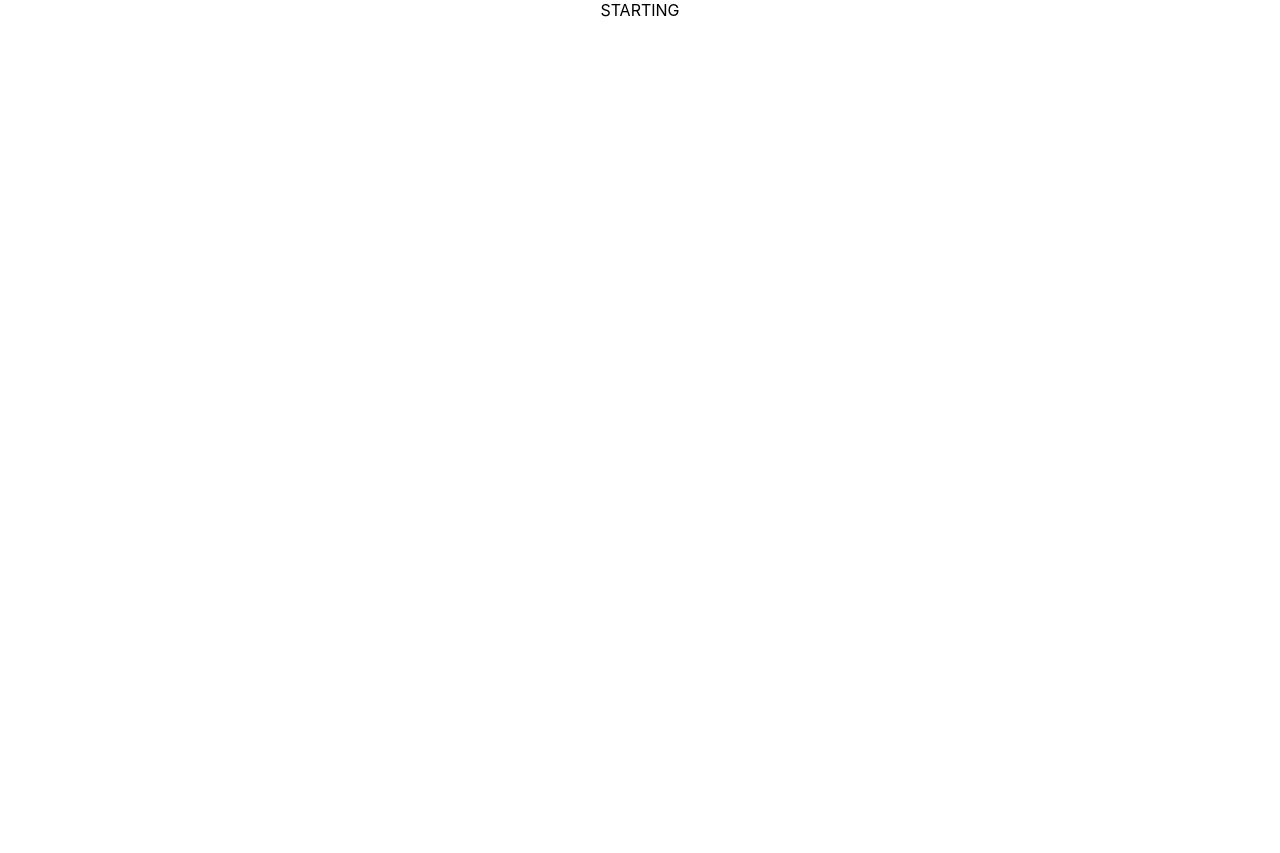
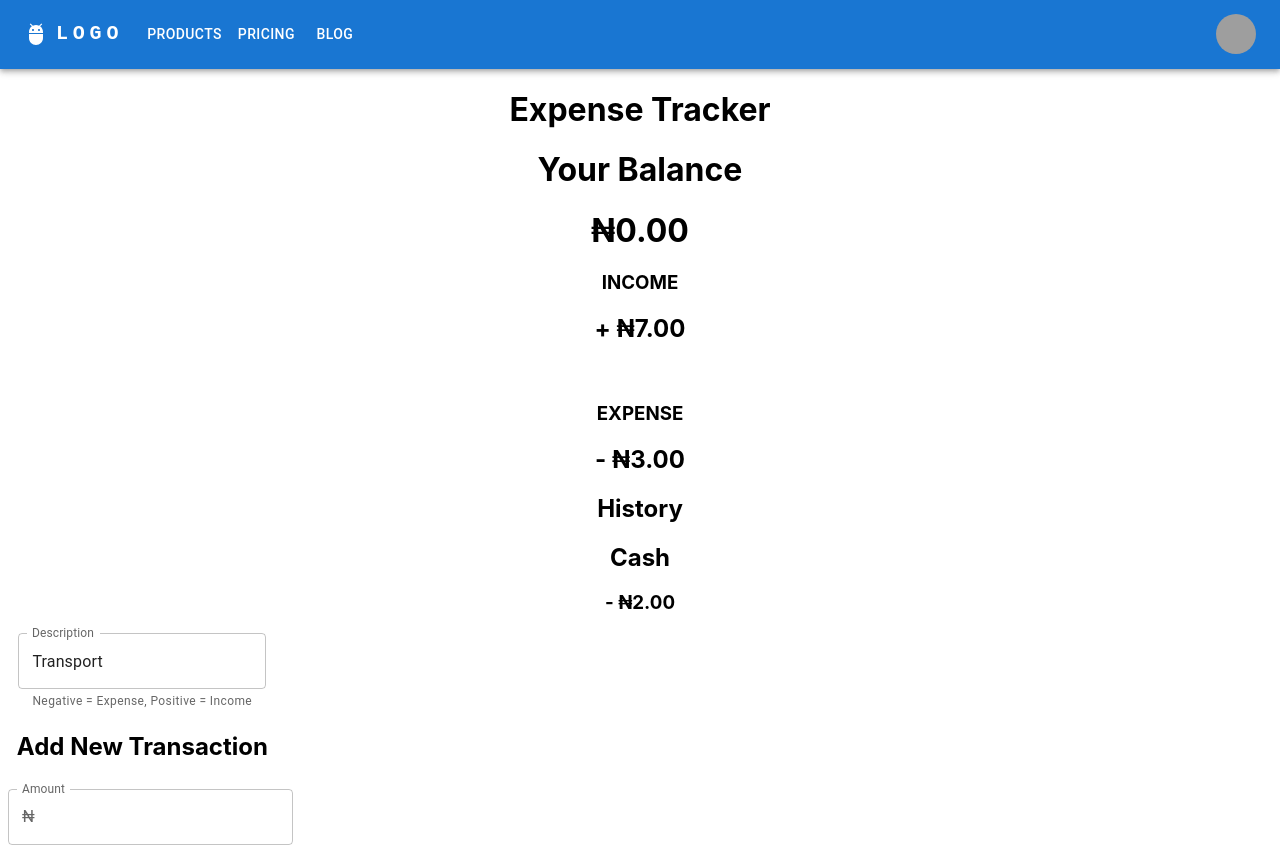
Before and after one commit to maximus-kai/Budget, a React (Create React App) app: page / in a window 1280 px wide. Before the commit the page ends 800 px from the top, so only its background shows below. Built offline with nearby package versions, Linux system fonts and the light colour scheme; grey boxes are pictures that could not be loaded.

Commit message:
Updating the UI

```diff
--- a/package.json
+++ b/package.json
@@ -3,6 +3,10 @@
   "version": "0.1.0",
   "private": true,
   "dependencies": {
+    "@emotion/react": "^11.11.4",
+    "@emotion/styled": "^11.11.0",
+    "@mui/icons-material": "^5.15.13",
+    "@mui/material": "^5.15.13",
     "@testing-library/jest-dom": "^5.17.0",
     "@testing-library/react": "^13.4.0",
     "@testing-library/user-event": "^13.5.0",
--- a/public/index.html
+++ b/public/index.html
@@ -2,42 +2,16 @@
 <html lang="en">
   <head>
     <meta charset="utf-8" />
-    <link rel="icon" href="%PUBLIC_URL%/favicon.ico" />
     <meta name="viewport" content="width=device-width, initial-scale=1" />
     <meta name="theme-color" content="#000000" />
     <meta
-      name="description"
-      content="Web site created using create-react-app"
+      name="Budget App for tracking expenses"
+      content="Budget App"
     />
-    <link rel="apple-touch-icon" href="%PUBLIC_URL%/logo192.png" />
-    <!--
-      manifest.json provides metadata used when your web app is installed on a
-      user's mobile device or desktop. See https://developers.google.com/web/fundamentals/web-app-manifest/
-    -->
-    <link rel="manifest" href="%PUBLIC_URL%/manifest.json" />
-    <!--
-      Notice the use of %PUBLIC_URL% in the tags above.
-      It will be replaced with the URL of the `public` folder during the build.
-      Only files inside the `public` folder can be referenced from the HTML.
-
-      Unlike "/favicon.ico" or "favicon.ico", "%PUBLIC_URL%/favicon.ico" will
-      work correctly both with client-side routing and a non-root public URL.
-      Learn how to configure a non-root public URL by running `npm run build`.
-    -->
     <title>React App</title>
   </head>
   <body>
     <noscript>You need to enable JavaScript to run this app.</noscript>
     <div id="root"></div>
-    <!--
-      This HTML file is a template.
-      If you open it directly in the browser, you will see an empty page.
-
-      You can add webfonts, meta tags, or analytics to this file.
-      The build step will place the bundled scripts into the <body> tag.
-
-      To begin the development, run `npm start` or `yarn start`.
-      To create a production bundle, use `npm run build` or `yarn build`.
-    -->
   </body>
 </html>
--- a/src/App.css
+++ b/src/App.css
@@ -1,38 +1,3 @@
 .App {
   text-align: center;
 }
-
-.App-logo {
-  height: 40vmin;
-  pointer-events: none;
-}
-
-@media (prefers-reduced-motion: no-preference) {
-  .App-logo {
-    animation: App-logo-spin infinite 20s linear;
-  }
-}
-
-.App-header {
-  background-color: #282c34;
-  min-height: 100vh;
-  display: flex;
-  flex-direction: column;
-  align-items: center;
-  justify-content: center;
-  font-size: calc(10px + 2vmin);
-  color: white;
-}
-
-.App-link {
-  color: #61dafb;
-}
-
-@keyframes App-logo-spin {
-  from {
-    transform: rotate(0deg);
-  }
-  to {
-    transform: rotate(360deg);
-  }
-}
--- a/src/App.js
+++ b/src/App.js
@@ -1,9 +1,20 @@
 import './App.css';
+import AddTransaction from './Components/AddTransaction';
+import Balance from './Components/Balance';
+import Heading from './Components/Heading';
+import History from './Components/History';
+import Summary from './Components/Summary';
+import Nav  from './Components/Nav';
 
 function App() {
   return (
     <div className="App">
-      STARTING
+      <Nav/>
+      <Heading/>
+      <Balance/>
+      <Summary/>
+      <History/>
+      <AddTransaction/>
     </div>
   );
 }
--- /dev/null
+++ b/src/Components/AddTransaction.js
@@ -0,0 +1,51 @@
+import * as React from 'react';
+import Box from '@mui/material/Box';
+import OutlinedInput from '@mui/material/OutlinedInput';
+import InputLabel from '@mui/material/InputLabel';
+import InputAdornment from '@mui/material/InputAdornment';
+import FormControl from '@mui/material/FormControl';
+import { TextField } from '@mui/material';
+
+
+export default function AddTransaction() {
+
+
+
+  // const AddTransaction = () => {
+//   return (
+//     <div>
+//
+//         <h2>Description</h2>
+//         <input placeHolder='Description'>
+//         </input>
+//         <h2>Amount-(Negative = Expense, Positive = Income) </h2>
+//         <input placeHolder='Amount'>
+//         </input>
+//         <Button variant="contained">Add Transaction</Button>
+//     </div>
+//   )
+// }
+
+// export default AddTransaction
+  return (
+    <Box sx={{ display: 'flex', flexWrap: 'wrap' }}>
+      <div>
+      <TextField
+          id="outlined-helperText"
+          label="Description"
+          defaultValue="Transport"
+          helperText="Negative = Expense, Positive = Income"
+        />
+      <h2>Add New Transaction</h2>
+        <FormControl fullWidth sx={{ m: 1 }}>
+          <InputLabel htmlFor="outlined-adornment-amount">Amount</InputLabel>
+          <OutlinedInput
+            id="outlined-adornment-amount"
+            startAdornment={<InputAdornment position="start">₦</InputAdornment>}
+            label="Amount"
+          />
+        </FormControl>
+      </div>
+    </Box>
+  );
+}
--- /dev/null
+++ b/src/Components/Balance.js
@@ -0,0 +1,12 @@
+import React from 'react'
+
+const Balance = () => {
+  return (
+    <div>
+        <h1>Your Balance</h1>
+        <h1> ₦0.00</h1>
+    </div>
+  )
+}
+
+export default Balance
--- /dev/null
+++ b/src/Components/Heading.js
@@ -0,0 +1,13 @@
+import React from 'react'
+
+const Heading = () => {
+  return (
+    <div>
+        <h1>
+        Expense Tracker
+        </h1>
+    </div>
+  )
+}
+
+export default Heading
--- /dev/null
+++ b/src/Components/History.js
@@ -0,0 +1,13 @@
+import React from 'react'
+
+const History = () => {
+  return (
+    <div>
+        <h2>History</h2>
+        <h2>Cash</h2>
+        <h3>- ₦2.00</h3>
+    </div>
+  )
+}
+
+export default History
--- a/src/Components/Nav.js
+++ b/src/Components/Nav.js
@@ -1,7 +1,170 @@
-import React from 'react'
+import React from 'react';
+// import { useState } from 'react';
+import AppBar from '@mui/material/AppBar';
+import Box from '@mui/material/Box';
+import Toolbar from '@mui/material/Toolbar';
+import IconButton from '@mui/material/IconButton';
+import Typography from '@mui/material/Typography';
+import Menu from '@mui/material/Menu';
+import MenuIcon from '@mui/icons-material/Menu';
+import Container from '@mui/material/Container';
+import Avatar from '@mui/material/Avatar';
+import Button from '@mui/material/Button';
+import Tooltip from '@mui/material/Tooltip';
+import MenuItem from '@mui/material/MenuItem';
+import AdbIcon from '@mui/icons-material/Adb';
 
-export const Nav = () => {
+const pages = ['Products', 'Pricing', 'Blog'];
+const settings = ['Profile', 'Account', 'Dashboard', 'Logout'];
+function Nav() {
+
+  const [anchorElNav, setAnchorElNav] = React.useState(null);
+  const [anchorElUser, setAnchorElUser] = React.useState(null);
+
+  const handleOpenNavMenu = (event) => {
+    setAnchorElNav(event.currentTarget);
+  };
+  const handleOpenUserMenu = (event) => {
+    setAnchorElUser(event.currentTarget);
+  };
+
+  const handleCloseNavMenu = () => {
+    setAnchorElNav(null);
+  };
+
+  const handleCloseUserMenu = () => {
+    setAnchorElUser(null);
+  };
   return (
-    <div>Nav</div>
-  )
+
+    <AppBar position="static">
+      <Container maxWidth="xl">
+
+{/* my code */}
+
+
+
+
+    {/* my code */}
+        <Toolbar disableGutters>
+          <AdbIcon sx={{ display: { xs: 'none', md: 'flex' }, mr: 1 }} />
+          <Typography
+            variant="h6"
+            noWrap
+            component="a"
+            href="#app-bar-with-responsive-menu"
+            sx={{
+              mr: 2,
+              display: { xs: 'none', md: 'flex' },
+              fontFamily: 'monospace',
+              fontWeight: 700,
+              letterSpacing: '.3rem',
+              color: 'inherit',
+              textDecoration: 'none',
+            }}
+          >
+            LOGO
+          </Typography>
+
+          <Box sx={{ flexGrow: 1, display: { xs: 'flex', md: 'none' } }}>
+            <IconButton
+              size="large"
+              aria-label="account of current user"
+              aria-controls="menu-appbar"
+              aria-haspopup="true"
+              onClick={handleOpenNavMenu}
+              color="inherit"
+            >
+              <MenuIcon />
+            </IconButton>
+            <Menu
+              id="menu-appbar"
+              anchorEl={anchorElNav}
+              anchorOrigin={{
+                vertical: 'bottom',
+                horizontal: 'left',
+              }}
+              keepMounted
+              transformOrigin={{
+                vertical: 'top',
+                horizontal: 'left',
+              }}
+              open={Boolean(anchorElNav)}
+              onClose={handleCloseNavMenu}
+              sx={{
+                display: { xs: 'block', md: 'none' },
+              }}
+            >
+              {pages.map((page) => (
+                <MenuItem key={page} onClick={handleCloseNavMenu}>
+                  <Typography textAlign="center">{page}</Typography>
+                </MenuItem>
+              ))}
+            </Menu>
+          </Box>
+          <AdbIcon sx={{ display: { xs: 'flex', md: 'none' }, mr: 1 }} />
+          <Typography
+            variant="h5"
+            noWrap
+            component="a"
+            href="#app-bar-with-responsive-menu"
+            sx={{
+              mr: 2,
+              display: { xs: 'flex', md: 'none' },
+              flexGrow: 1,
+              fontFamily: 'monospace',
+              fontWeight: 700,
+              letterSpacing: '.3rem',
+              color: 'inherit',
+              textDecoration: 'none',
+            }}
+          >
+            LOGO
+          </Typography>
+          <Box sx={{ flexGrow: 1, display: { xs: 'none', md: 'flex' } }}>
+            {pages.map((page) => (
+              <Button
+                key={page}
+                onClick={handleCloseNavMenu}
+                sx={{ my: 2, color: 'white', display: 'block' }}
+              >
+                {page}
+              </Button>
+            ))}
+          </Box>
+
+          <Box sx={{ flexGrow: 0 }}>
+            <Tooltip title="Open settings">
+              <IconButton onClick={handleOpenUserMenu} sx={{ p: 0 }}>
+                <Avatar alt="Remy Sharp" src="/static/images/avatar/2.jpg" />
+              </IconButton>
+            </Tooltip>
+            <Menu
+              sx={{ mt: '45px' }}
+              id="menu-appbar"
+              anchorEl={anchorElUser}
+              anchorOrigin={{
+                vertical: 'top',
+                horizontal: 'right',
+              }}
+              keepMounted
+              transformOrigin={{
+                vertical: 'top',
+                horizontal: 'right',
+              }}
+              open={Boolean(anchorElUser)}
+              onClose={handleCloseUserMenu}
+            >
+              {settings.map((setting) => (
+                <MenuItem key={setting} onClick={handleCloseUserMenu}>
+                  <Typography textAlign="center">{setting}</Typography>
+                </MenuItem>
+              ))}
+            </Menu>
+          </Box>
+        </Toolbar>
+      </Container>
+    </AppBar>
+  );
 }
+export default Nav;
--- /dev/null
+++ b/src/Components/Summary.js
@@ -0,0 +1,15 @@
+import React from 'react'
+
+const Summary = () => {
+  return (
+    <div>
+        <h3> INCOME</h3>
+        <h2>+ ₦7.00 </h2>
+        <br/>
+        <h3> EXPENSE</h3>
+        <h2>- ₦3.00 </h2>
+    </div>
+  )
+}
+
+export default Summary
```
Also changed, not shown: 1 other file (tests, documents, lock files or other folders).
